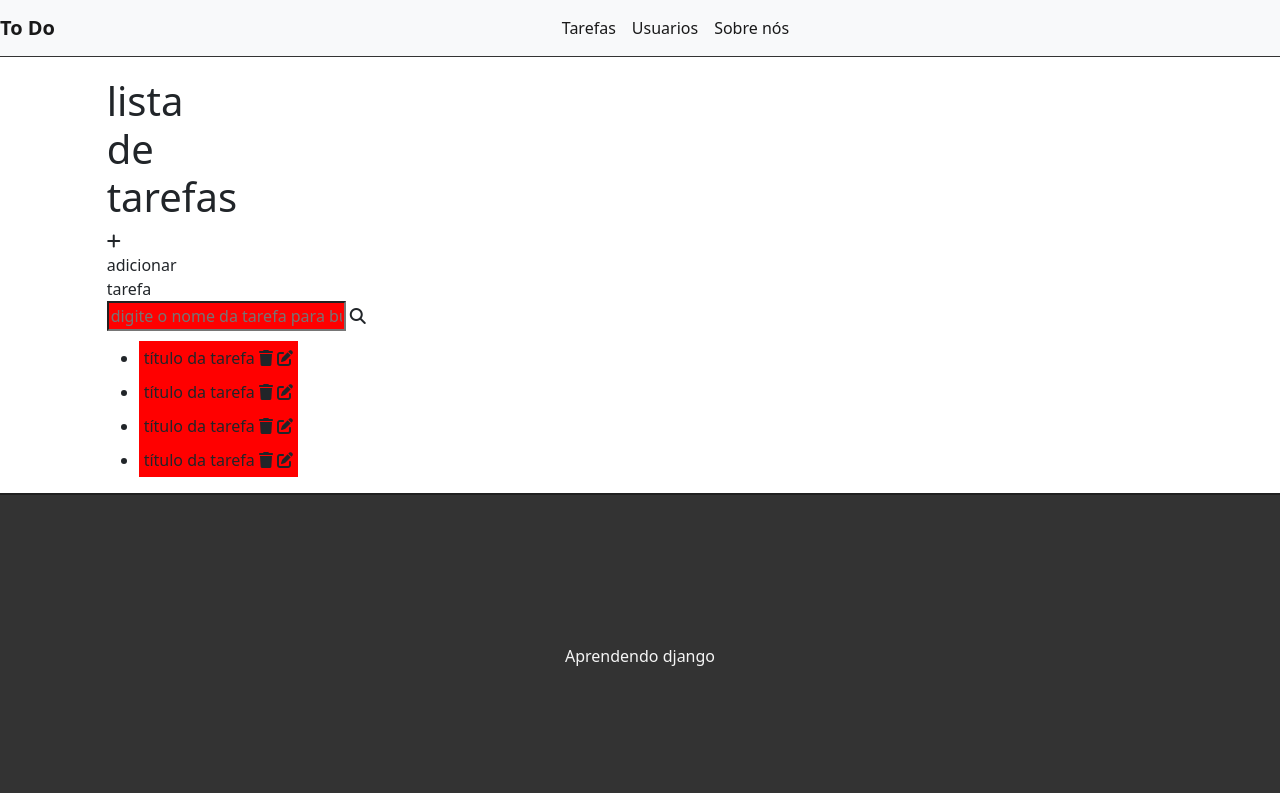
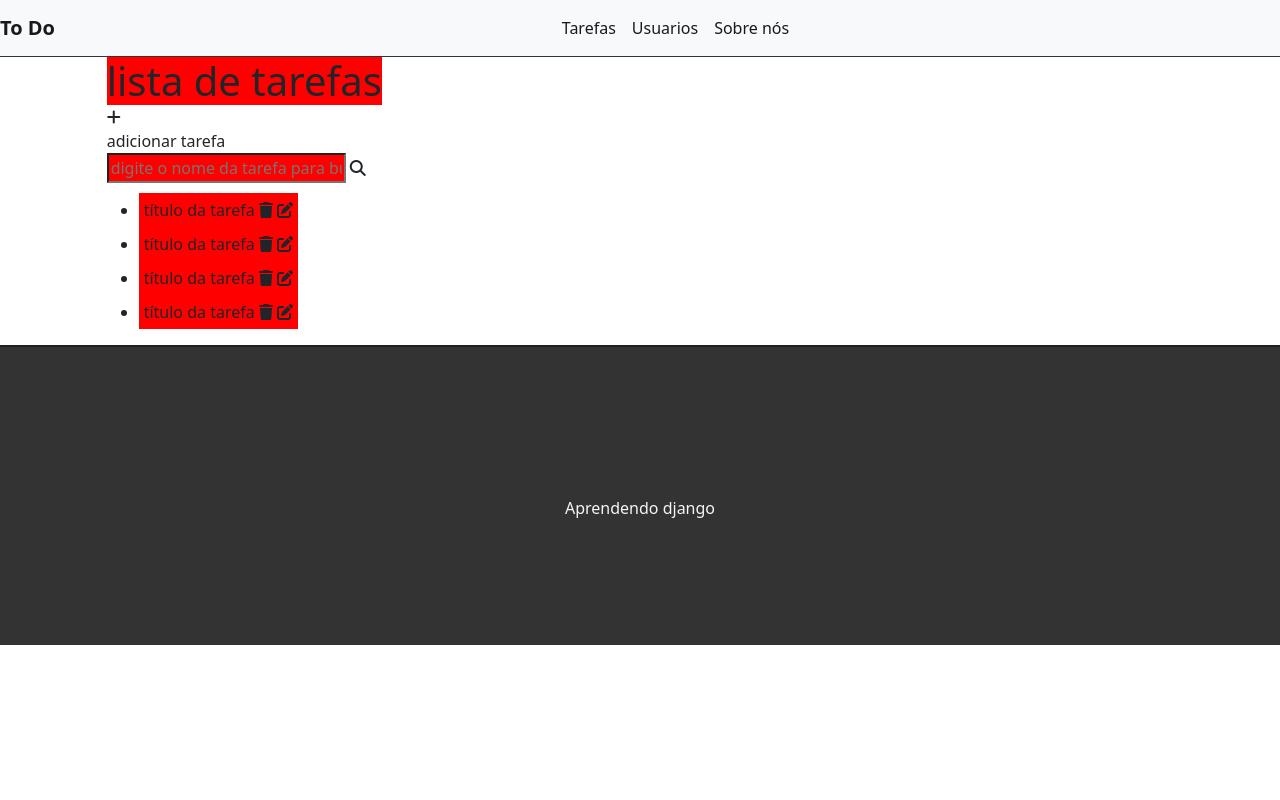
Before and after one commit to nalberthdionisio/projeto-to-do, a Django app: page / in a window 1280 px wide. Run offline with Django 4.2, Linux system fonts and the light colour scheme; some libraries are stand-ins or nearby versions.

Commit message:
alterações

```diff
--- a/todo/tasks/static/css/style.css
+++ b/todo/tasks/static/css/style.css
@@ -2,11 +2,31 @@
     padding: 0;
 }
 
+h1{
+
+    background-color: red;
+    margin: 0;
+    width: max-content;
+}
+
+.col-2{
+    width: max-content;
+    margin 0;
+}
+
+p{
+    margin: 0;
+}
+
+.i{
+    display: flex;
+    align-items: center;
+}
 /* menu horizontal */
 
 .navbar{
     border-bottom: 1px solid #333;
-    margin-bottom: 20px;
+
 }
 
 .navbar-nav{
--- a/todo/tasks/templates/tasks/list.html
+++ b/todo/tasks/templates/tasks/list.html
@@ -6,7 +6,7 @@
 <div class="offset-1 col-1 list-div">
     <h1>lista de tarefas</h1>
     <div class="col-2 add-div">
-        <i class="fas fa-plus"></i>adicionar tarefa
+        <i class="fas fa-plus"></i><p>adicionar tarefa</p>
     </div>
     <div class="col-9 search-div">
         <input type="text" id="search" name="search" placeholder="digite o nome da tarefa para buscar">
```
